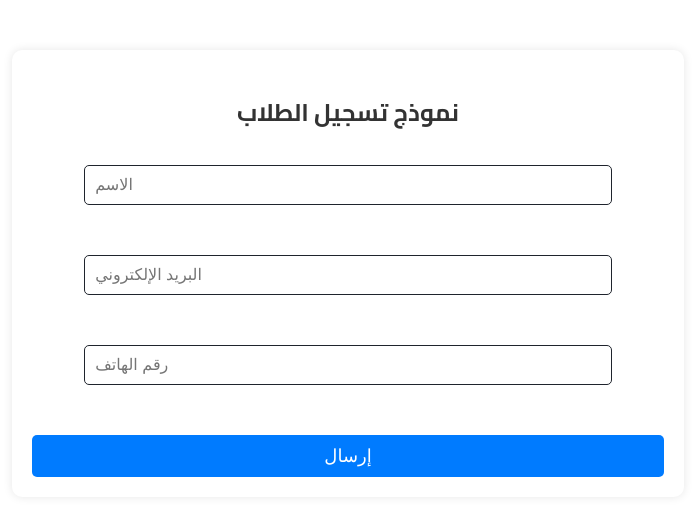
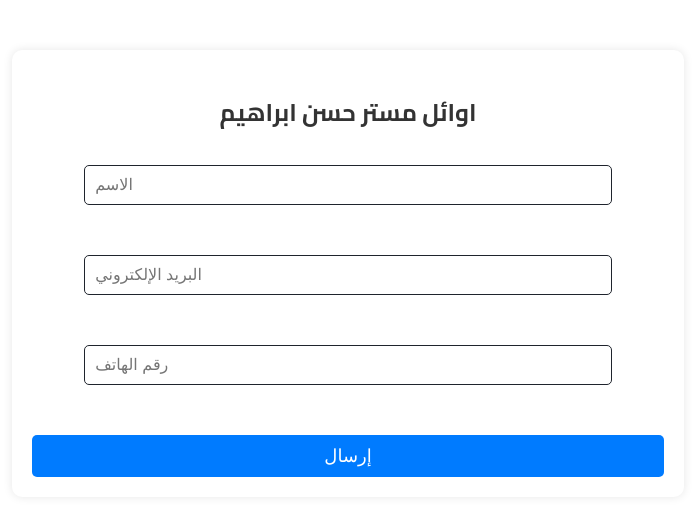
Before and after one commit to Dmamduhkhalil/hassan-ibrahim, a plain HTML site: page Home.html in a window 1280 px wide. Shown: the whole page, without its empty margins (292-987 px from the left). Drawn offline with Linux system fonts and the light colour scheme.

Commit message:
Home.html

```diff
--- a/Home.html
+++ b/Home.html
@@ -8,7 +8,7 @@
 </head>
 <body>
     <div class="container">
-        <h2>نموذج تسجيل الطلاب</h2>
+        <h2> اوائل مستر حسن ابراهيم </h2>
 
         <!-- 🔥 مكان الرسالة اللي هتظهر -->
         <div id="message"></div>
```
